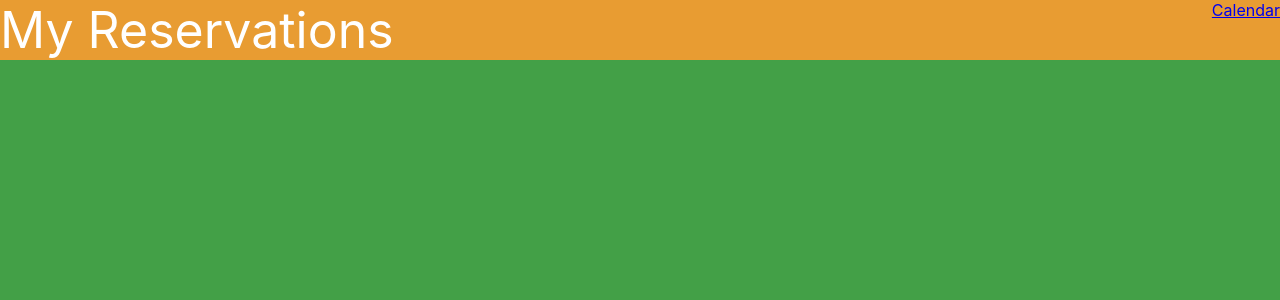
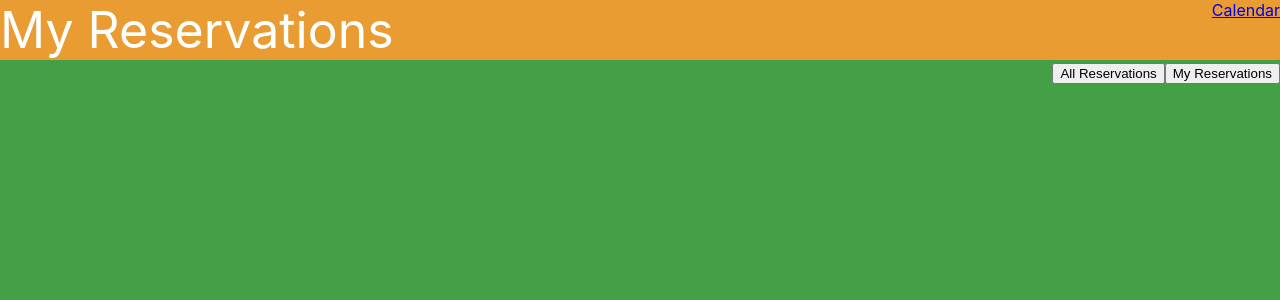
Before and after one commit to senior-design-845/spn-scheduler, a React (Create React App) app: page /myreservations in a window 1280 px wide. Shown: the top 300 px of the page. Built offline with nearby package versions, Linux system fonts and the light colour scheme; no server answers.

Commit message:
Added 'all reservations' functionality for admins on edit-reservations page.

```diff
--- a/src/App.js
+++ b/src/App.js
@@ -84,7 +84,7 @@ class App extends Component {
                 this.setState({reservations: reservations, events: totaltemp, roomEvents: temp, uniqueRooms: uniquerooms, buttonToggle: buttons})
             });
 
-        fetch ('/email').then(res=>res.text());
+        //fetch ('/email').then(res=>res.text());
 
     }
 
--- a/src/EditReservations.css
+++ b/src/EditReservations.css
@@ -37,3 +37,7 @@
 #routing-table {
     float: right;
 }
+#reservation-buttons {
+    float: right;
+    cursor: pointer;
+}
--- a/src/EditReservations.js
+++ b/src/EditReservations.js
@@ -10,16 +10,18 @@ class EditReservations extends Component {
         super(props);
 
         this.state = {
-            userID : 18,
-            userClass : 3,
+            userID : 1,
+            userClass : 1,
             buildingID : 1,
             orderBy: 1,
-            events : []
+            events : [],
         };
 
         this.createItem = this.createItem.bind(this);
         this.createItems = this.createItems.bind(this);
         this.getReservations = this.getReservations.bind(this);
+        this.handleAllRes = this.handleAllRes.bind(this);
+        this.handleMyRes = this.handleMyRes.bind(this);
     }
 
     // This is the creation of the list items
@@ -75,7 +77,45 @@ class EditReservations extends Component {
             });
     }
 
-    componentDidMount(){
+    handleAllRes() {
+        fetch('/userAllReservations', {
+            method: 'POST',
+            headers: {
+                'Accept': 'application/json',
+                'Content-Type': 'application/json',
+            },
+            body: JSON.stringify({
+                bid: this.state.buildingID,
+                orderBy: this.state.orderBy,
+            }),
+        })
+            .then(response => response.json())
+            .then(reservations => {
+                let events = [];
+
+                reservations.map(record => {
+                    events.push({
+                        roomID: record.roomID,
+                        start_datetime: record.start_datetime,
+                        end_datetime: record.end_datetime,
+                        title: record.title,
+                        event_detail: record.event_detail,
+                        recordID: record.recordID,
+                        recurring_recordID: record.recurring_recordID,
+                        room_name: record.room_name,
+                    });
+                    return null;
+                });
+
+                this.setState({events: events});
+            });
+    }
+
+    handleMyRes() {
+        this.getReservations();
+    }
+
+    componentDidMount() {
         this.getReservations();
     }
 
@@ -89,6 +129,14 @@ class EditReservations extends Component {
                     <Link id="link" to="/calendar">Calendar</Link>
                 </div>
                 <div className = 'page-title'>My Reservations</div>
+                {
+                    this.state.userClass === 1 ? (
+                        <div id = 'reservation-buttons'>
+                            <button onClick={this.handleAllRes}>All Reservations</button>
+                            <button onClick={this.handleMyRes}>My Reservations</button>
+                        </div>
+                    ) : null
+                }
                 <div className = 'event-list-wrapper'>
                     {this.createItems(this.state.events)}
                 </div>
```
Also changed, not shown: src/Server.js (+11 -0 lines), 1 other file (tests, documents, lock files or other folders).
